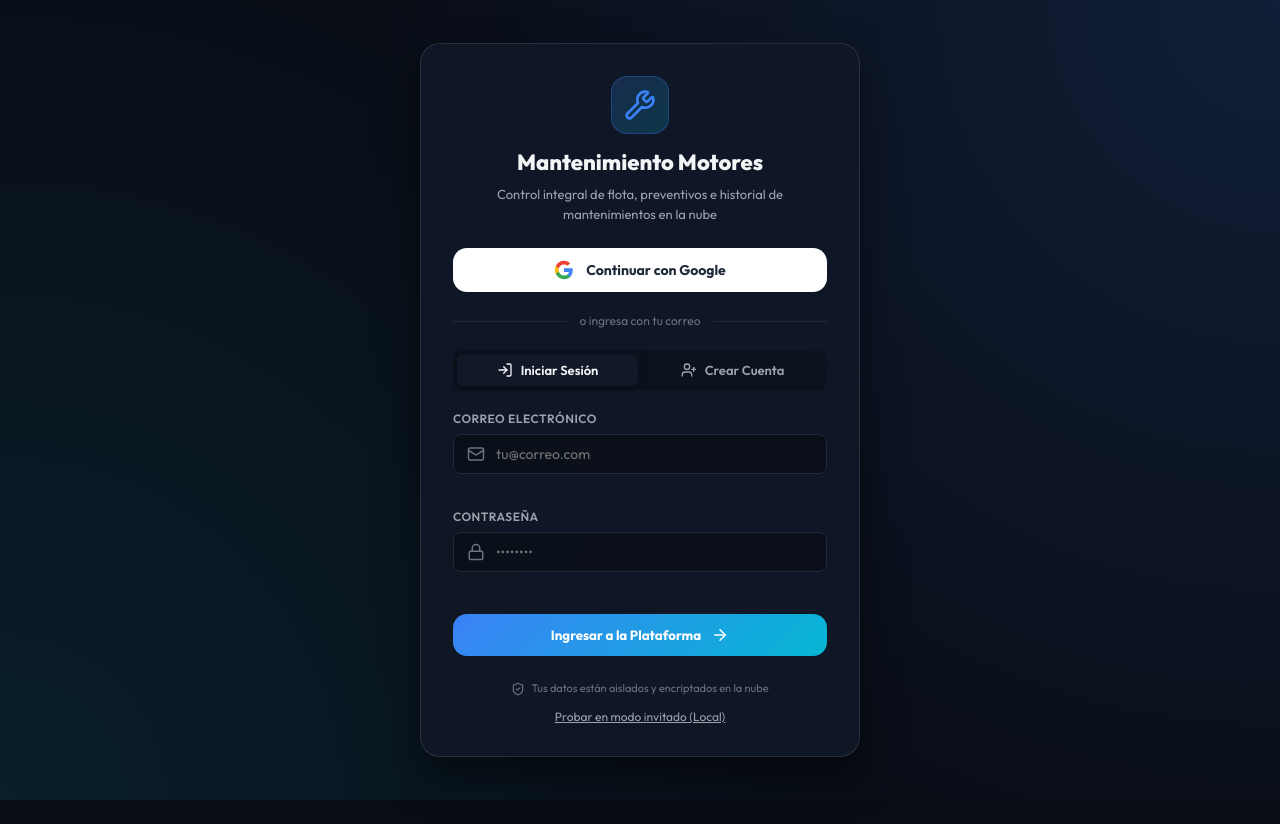
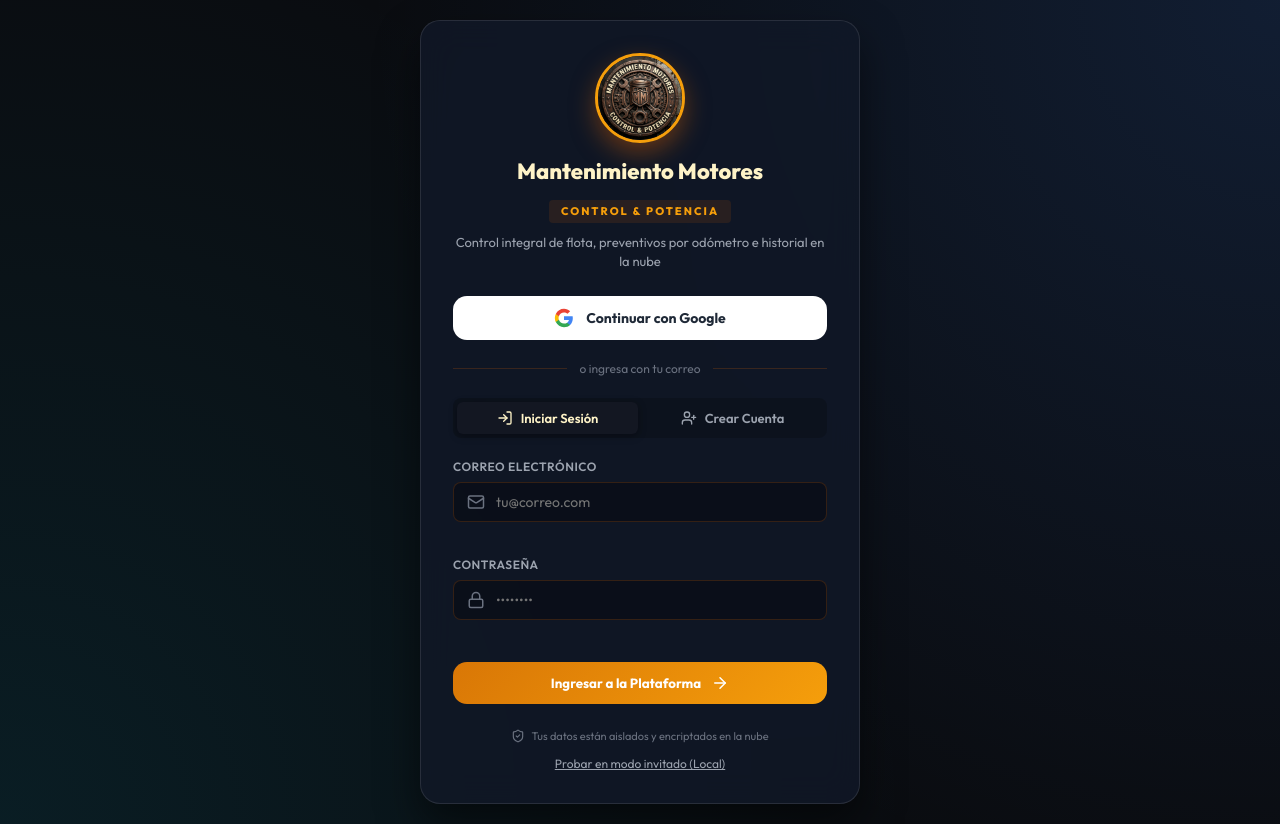
Before and after one commit to christianperezsilveira-wq/mantenimiento-motor, a React (Vite) app: page / in a window 1280 px wide. Before the commit the page ends 800 px from the top, so only its background shows below. Built offline with nearby package versions, Linux system fonts and the light colour scheme; no server answers.

Commit message:
feat: Aplicar globalmente la paleta Cobre Vintage y el logo oficial Opción 22 (CONTROL & POTENCIA) en toda la App

```diff
--- a/src/components/Login.jsx
+++ b/src/components/Login.jsx
@@ -76,12 +76,13 @@ const Login = () => {
       <div className="login-card glass-panel">
         {/* Encabezado Principal con Logo */}
         <div className="login-header">
-          <div className="login-logo-icon">
-            <Wrench className="icon-pulse" size={32} />
+          <div className="login-official-logo-wrapper">
+            <img src="/logo_oficial.jpg" alt="Logo Oficial" className="login-official-logo" />
           </div>
           <h2>Mantenimiento Motores</h2>
+          <span className="login-motto-tag">CONTROL & POTENCIA</span>
           <p className="login-subtitle">
-            Control integral de flota, preventivos e historial de mantenimientos en la nube
+            Control integral de flota, preventivos por odómetro e historial en la nube
           </p>
         </div>
 
--- a/src/components/Sidebar.jsx
+++ b/src/components/Sidebar.jsx
@@ -25,9 +25,12 @@ const Sidebar = ({ activeTab, onTabChange, numSugerencias = 0 }) => {
       {/* Sidebar para Escritorio (Desktop) */}
       <aside className="sidebar">
         <div>
-          <div className="sidebar-logo">
-            <Wrench className="sidebar-logo-icon" />
-            <span>Mantenimiento</span>
+          <div className="sidebar-logo official-sidebar-logo">
+            <img src="/logo_oficial.jpg" alt="Logo Mantenimiento Motores" className="sidebar-official-img" />
+            <div className="sidebar-brand-text">
+              <span className="sidebar-app-name">MANTENIMIENTO <strong>MOTORES</strong></span>
+              <span className="sidebar-app-slogan">CONTROL & POTENCIA</span>
+            </div>
           </div>
 
           <nav className="sidebar-menu">
@@ -62,7 +65,7 @@ const Sidebar = ({ activeTab, onTabChange, numSugerencias = 0 }) => {
             <button
               className="sidebar-link tour-link"
               onClick={() => setShowOnboarding(true)}
-              style={{ marginTop: '12px', border: '1px dashed rgba(255, 255, 255, 0.2)' }}
+              style={{ marginTop: '12px', border: '1px dashed rgba(245, 158, 11, 0.3)' }}
             >
               <Sparkles size={18} className="text-yellow" />
               <span>Ver Recorrido Guiado</span>
--- a/src/index.css
+++ b/src/index.css
@@ -1,31 +1,31 @@
 /* --- APP MANTENIMIENTO MOTORES: STYLESHEET PRINCIPAL (Fase 1) --- */
 
 :root {
-  /* Paleta de Colores Dark Mode Premium */
-  --bg-app: #090d16;
-  --bg-card: #111827;
-  --bg-card-hover: #1f2937;
-  --border-color: #1f2937;
-
-  --primary: #3b82f6;
-  --primary-hover: #2563eb;
-  --primary-glow: rgba(59, 130, 246, 0.15);
-
-  --accent: #06b6d4;
-  --accent-hover: #0891b2;
+  /* Paleta de Colores Taller Vintage & Cobre Bronce */
+  --bg-app: #0a0c10;
+  --bg-card: #131722;
+  --bg-card-hover: #1c2232;
+  --border-color: rgba(180, 83, 9, 0.25);
+
+  --primary: #d97706;
+  --primary-hover: #f59e0b;
+  --primary-glow: rgba(180, 83, 9, 0.25);
+
+  --accent: #f59e0b;
+  --accent-hover: #fbbf24;
 
   /* Estados (Semáforo de Mantenimiento) */
   --status-ok: #10b981;        /* Verde - Al día */
-  --status-ok-bg: rgba(16, 185, 129, 0.1);
+  --status-ok-bg: rgba(16, 185, 129, 0.12);
   --status-warning: #f59e0b;   /* Amarillo - Próximo */
-  --status-warning-bg: rgba(245, 158, 11, 0.1);
+  --status-warning-bg: rgba(245, 158, 11, 0.15);
   --status-danger: #ef4444;    /* Rojo - Vencido */
-  --status-danger-bg: rgba(239, 68, 68, 0.1);
+  --status-danger-bg: rgba(239, 68, 68, 0.15);
   --status-none: #6b7280;      /* Gris - Sin registro */
-  --status-none-bg: rgba(107, 114, 128, 0.1);
+  --status-none-bg: rgba(107, 114, 128, 0.12);
 
   /* Texto */
-  --text-primary: #f3f4f6;
+  --text-primary: #fef3c7;
   --text-secondary: #9ca3af;
   --text-muted: #6b7280;
 
@@ -36,8 +36,8 @@
   --radius-lg: 20px;
   --transition-fast: 0.2s ease;
   --transition-normal: 0.3s cubic-bezier(0.4, 0, 0.2, 1);
-  --shadow-lg: 0 10px 25px -5px rgba(0, 0, 0, 0.3), 0 8px 10px -6px rgba(0, 0, 0, 0.3);
-  --shadow-glow: 0 0 20px rgba(59, 130, 246, 0.1);
+  --shadow-lg: 0 10px 25px -5px rgba(0, 0, 0, 0.5), 0 8px 10px -6px rgba(0, 0, 0, 0.5);
+  --shadow-glow: 0 0 20px rgba(180, 83, 9, 0.25);
 }
 
 /* --- Estilos de Reset y Base --- */
@@ -335,20 +335,71 @@ a {
   align-items: center;
   gap: 12px;
   padding: 8px 12px;
-  margin-bottom: 32px;
-}
-
-.sidebar-logo-icon {
-  color: var(--primary);
-  width: 28px;
-  height: 28px;
-}
-
-.sidebar-logo span {
-  font-size: 18px;
+  margin-bottom: 24px;
+}
+
+.official-sidebar-logo {
+  gap: 12px;
+}
+
+.sidebar-official-img {
+  width: 42px;
+  height: 42px;
+  border-radius: 50%;
+  border: 2px solid #f59e0b;
+  box-shadow: 0 0 12px rgba(180, 83, 9, 0.4);
+}
+
+.sidebar-brand-text {
+  display: flex;
+  flex-direction: column;
+}
+
+.sidebar-app-name {
+  font-size: 13px !important;
+  font-weight: 700 !important;
+  color: #fef3c7 !important;
+  letter-spacing: 0.2px !important;
+  line-height: 1.2;
+}
+
+.sidebar-app-slogan {
+  font-size: 9px;
   font-weight: 800;
-  letter-spacing: -0.5px;
-}
+  color: #f59e0b;
+  letter-spacing: 1.5px;
+  text-transform: uppercase;
+  margin-top: 2px;
+}
+
+.login-official-logo-wrapper {
+  display: flex;
+  justify-content: center;
+  margin-bottom: 12px;
+}
+
+.login-official-logo {
+  width: 90px;
+  height: 90px;
+  border-radius: 50%;
+  border: 3px solid #f59e0b;
+  box-shadow: 0 10px 25px rgba(180, 83, 9, 0.5);
+}
+
+.login-motto-tag {
+  display: inline-block;
+  font-size: 11px;
+  font-weight: 800;
+  color: #f59e0b;
+  letter-spacing: 2px;
+  text-transform: uppercase;
+  background-color: rgba(180, 83, 9, 0.15);
+  padding: 3px 12px;
+  border-radius: 4px;
+  margin-top: 6px;
+  margin-bottom: 10px;
+}
+
 
 .sidebar-menu {
   display: flex;
```
